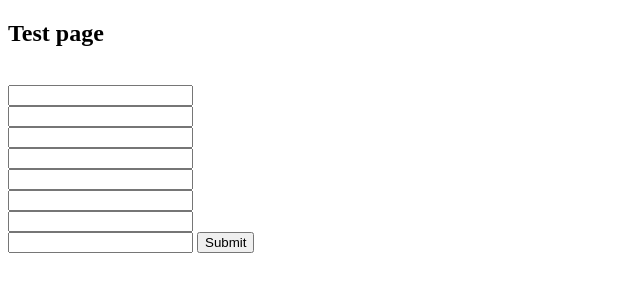
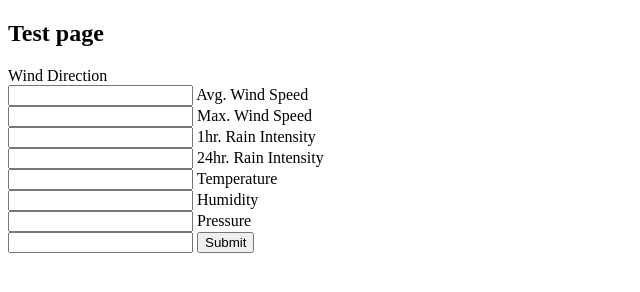
Before and after one commit to farseenmanekhan1232/php-server-test, a plain HTML site: page index.html in a window 1280 px wide. Shown: the whole page, without its empty margins (0-640 px from the left). Drawn offline with Linux system fonts and the light colour scheme.

Commit message:
added labels

```diff
--- a/index.html
+++ b/index.html
@@ -10,21 +10,21 @@
     <h2>Test page</h2>
     <!-- http://100.25.29.184/?wd=10&a_ws=10&m_ws=10&1_rf=10&24_rf=10&tem=80&hum=20&b_pr=10 -->
     <form action="http://100.25.29.184/" method="PUT">
-      <label for="wd"></label><br />
+      <label for="wd">Wind Direction</label><br />
       <input type="text" id="wd" name="wd" value="" />
-      <label for="a_ws"></label><br />
+      <label for="a_ws">Avg. Wind Speed</label><br />
       <input type="text" id="a_ws" name="a_ws" value="" />
-      <label for="m_ws"></label><br />
+      <label for="m_ws">Max. Wind Speed</label><br />
       <input type="text" id="m_ws" name="m_ws" value="" />
-      <label for="1_rf"></label><br />
+      <label for="1_rf">1hr. Rain Intensity</label><br />
       <input type="text" id="1_rf" name="1_rf" value="" />
-      <label for="24_rf"></label><br />
+      <label for="24_rf">24hr. Rain Intensity</label><br />
       <input type="text" id="24_rf" name="24_rf" value="" />
-      <label for="tem"></label><br />
+      <label for="tem">Temperature</label><br />
       <input type="text" id="tem" name="tem" value="" />
-      <label for="hum"></label><br />
+      <label for="hum">Humidity</label><br />
       <input type="text" id="hum" name="hum" value="" />
-      <label for="b_pr"></label><br />
+      <label for="b_pr">Pressure</label><br />
       <input type="text" id="b_pr" name="b_pr" value="" />
       <input type="submit" />
     </form>
```
